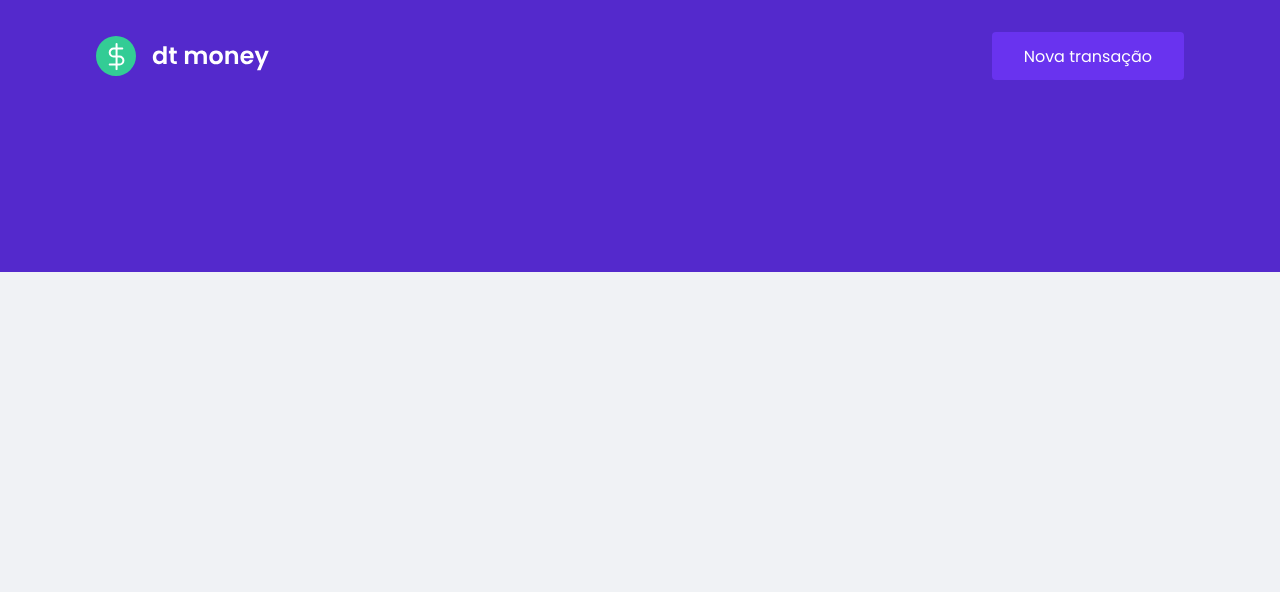
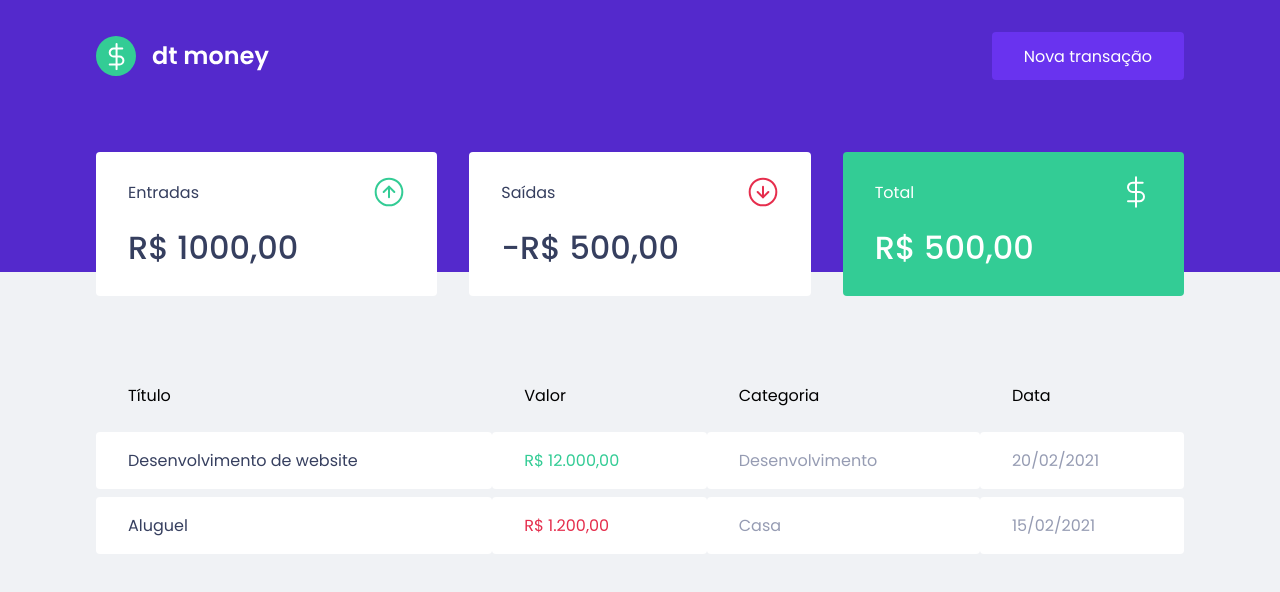
Before and after one commit to nmartineli/Ignite-ReactJS-Chap2, a React (Create React App) app: page / in a window 1280 px wide. Shown: the top 592 px of the page. Built offline with nearby package versions, Linux system fonts and the light colour scheme.

Commit message:
Finished Summary and Transactions components layout

```diff
--- a/public/index.html
+++ b/public/index.html
@@ -13,7 +13,7 @@
     <title>dtmoney</title>
 
     <link
-      href="https://fonts.googleapis.com/css2?family=Poppins:wght@400;600&display=swap"
+      href="https://fonts.googleapis.com/css2?family=Poppins:wght@400;500;600&display=swap"
       rel="stylesheet"
     />
   </head>
--- a/src/App.tsx
+++ b/src/App.tsx
@@ -1,11 +1,13 @@
+import { Dashboard } from './components/Dashboard';
 import { Header } from './components/Header';
 import { GlobalStyle } from './styles/global';
 
 export function App() {
   return (
     <>
+      <GlobalStyle />
       <Header />
-      <GlobalStyle />
+      <Dashboard />
     </>
   );
 }
--- /dev/null
+++ b/src/components/Dashboard/index.tsx
@@ -0,0 +1,12 @@
+import { Summary } from '../Summary';
+import { TransactionsTable } from '../TransactionsTable';
+import { Container } from './styles';
+
+export function Dashboard() {
+  return (
+    <Container>
+      <Summary />
+      <TransactionsTable />
+    </Container>
+  );
+}
--- /dev/null
+++ b/src/components/Dashboard/styles.ts
@@ -0,0 +1,7 @@
+import styled from 'styled-components';
+
+export const Container = styled.main`
+  max-width: 1120px;
+  margin: 0 auto;
+  padding: 2.5rem 1rem;
+`;
--- /dev/null
+++ b/src/components/Summary/index.tsx
@@ -0,0 +1,32 @@
+import { Container } from './styles';
+import incomeImg from '../../assets/income.svg';
+import outcomeImg from '../../assets/outcome.svg';
+import totalImg from '../../assets/total.svg';
+
+export function Summary() {
+  return (
+    <Container>
+      <div>
+        <header>
+          <p>Entradas</p>
+          <img src={incomeImg} alt="Entradas" />
+        </header>
+        <strong>R$ 1000,00</strong>
+      </div>
+      <div>
+        <header>
+          <p>Saídas</p>
+          <img src={outcomeImg} alt="Saídas" />
+        </header>
+        <strong>-R$ 500,00</strong>
+      </div>
+      <div className="highlight-background">
+        <header>
+          <p>Total</p>
+          <img src={totalImg} alt="Total" />
+        </header>
+        <strong>R$ 500,00</strong>
+      </div>
+    </Container>
+  );
+}
--- /dev/null
+++ b/src/components/Summary/styles.ts
@@ -0,0 +1,34 @@
+import styled from 'styled-components';
+
+export const Container = styled.div`
+  display: grid;
+  grid-template-columns: repeat(3, 1fr);
+  gap: 2rem;
+  margin-top: -10rem;
+
+  div {
+    background: var(--shape);
+    padding: 1.5rem 2rem;
+    border-radius: 0.25rem;
+    color: var(--text-title);
+
+    header {
+      display: flex;
+      align-items: center;
+      justify-content: space-between;
+    }
+
+    strong {
+      display: block;
+      margin-top: 1rem;
+      font-size: 2rem;
+      font-weight: 500;
+      line-height: 3rem;
+    }
+
+    &.highlight-background {
+      background: var(--green);
+      color: #fff;
+    }
+  }
+`;
--- /dev/null
+++ b/src/components/TransactionsTable/index.tsx
@@ -0,0 +1,32 @@
+import { Container } from './styles';
+
+export function TransactionsTable() {
+  return (
+    <Container>
+      <table>
+        <thead>
+          <tr>
+            <th>Título</th>
+            <th>Valor</th>
+            <th>Categoria</th>
+            <th>Data</th>
+          </tr>
+        </thead>
+        <tbody>
+          <tr>
+            <td>Desenvolvimento de website</td>
+            <td className="deposit">R$ 12.000,00</td>
+            <td>Desenvolvimento</td>
+            <td>20/02/2021</td>
+          </tr>
+          <tr>
+            <td>Aluguel</td>
+            <td className="withdraw">R$ 1.200,00</td>
+            <td>Casa</td>
+            <td>15/02/2021</td>
+          </tr>
+        </tbody>
+      </table>
+    </Container>
+  );
+}
--- /dev/null
+++ b/src/components/TransactionsTable/styles.ts
@@ -0,0 +1,38 @@
+import styled from 'styled-components';
+
+export const Container = styled.div`
+  margin-top: 4rem;
+
+  table {
+    width: 100%;
+    border-spacing: 0 0.5rem;
+
+    th {
+      color: var(--text-body-color);
+      font-weight: 400;
+      padding: 1rem 2rem;
+      text-align: left;
+      line-height: 1.5rem;
+    }
+
+    td {
+      padding: 1rem 2rem;
+      border: 0;
+      background: var(--shape);
+      color: var(--text-body);
+      border-radius: 0.25rem;
+
+      &:first-child {
+        color: var(--text-title);
+      }
+
+      &.deposit {
+        color: var(--green);
+      }
+
+      &.withdraw {
+        color: var(--red);
+      }
+    }
+  }
+`;
--- a/src/styles/global.ts
+++ b/src/styles/global.ts
@@ -2,13 +2,14 @@
 
 export const GlobalStyle = createGlobalStyle`
     :root {
-        --background: #f0f2f5;
         --red: #e52e4d;
         --blue: #5429cc;
         --blue-light: #6933ef;
+        --green: #33cc95;
         --text-title: #363f5f;
         --text-body: #969cb3;
-        --shape: #ffffff
+        --shape: #ffffff;
+        --background: #f0f2f5;
 
     }
 
```
